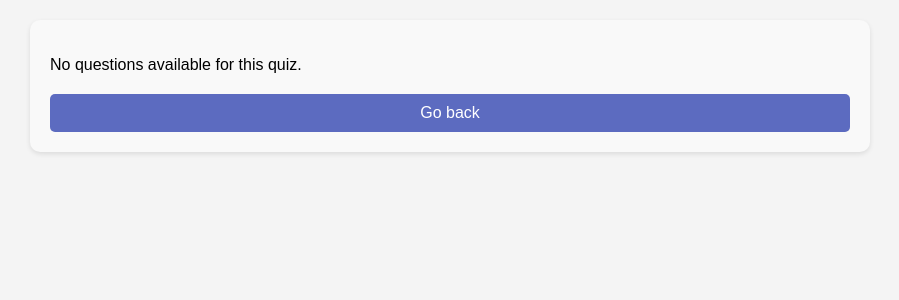
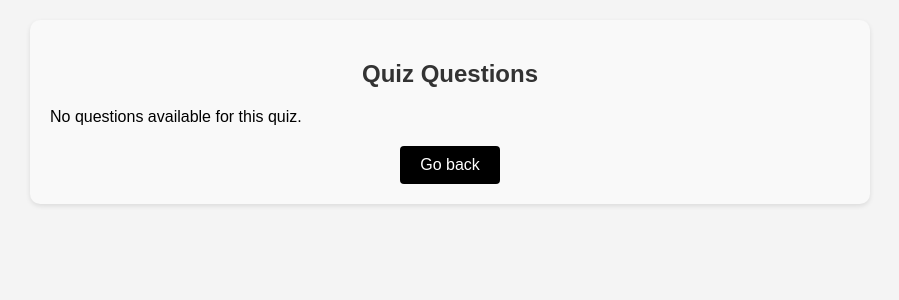
Before and after one commit to 912-Danciu-Diana/RecruitApp, a React (Create React App) app: page /viewquiz in a window 1280 px wide. Shown: the top 300 px of the page, without its empty margins (190-1089 px from the left). Built offline with nearby package versions, Linux system fonts and the light colour scheme.

Commit message:
quiz styles

```diff
--- a/src/contexts/AuthContext.js
+++ b/src/contexts/AuthContext.js
@@ -202,6 +202,9 @@ const AuthContextProvider = ({ children }) => {
       const applicantsForJob = await getApplicantsForJob(jobId);
       setApplicants(applicantsForJob);
       console.log("Get applicants for job successful!");
+      console.log(
+
+      )
     } catch (error) {
       console.error("Getting applicants for job failed:", error);
     }
--- a/src/screens/ViewQuiz.js
+++ b/src/screens/ViewQuiz.js
@@ -13,6 +13,7 @@ const ViewQuiz = () => {
 
     return (
         <div className="viewQuizContainer">
+            <h2 className="header">Quiz Questions</h2>
             {quiz && quiz.quiz_questions && quiz.quiz_questions.length > 0 ? (
                 quiz.quiz_questions.map((quizQuestion, index) => (
                     <div key={quizQuestion.id} className="quizQuestion">
@@ -29,7 +30,9 @@ const ViewQuiz = () => {
             ) : (
                 <p>No questions available for this quiz.</p>
             )}
-            <button className="goBackButton" onClick={() => navigate(-1)}>Go back</button>
+            <div className="buttonContainer">
+                <button className="goBackButton" onClick={() => navigate(-1)}>Go back</button>
+            </div>
         </div>
     );
 }
--- a/src/screens/ViewTakenQuiz.js
+++ b/src/screens/ViewTakenQuiz.js
@@ -1,7 +1,7 @@
 import React, { useContext, useEffect } from "react";
 import { useLocation, useNavigate } from "react-router-dom";
 import { AuthContext } from "../contexts/AuthContext";
-import '../styles/ViewTakenQuiz.css';
+import '../styles/view-taken-quiz.css';
 
 const ViewTakenQuiz = () => {
     const navigate = useNavigate();
@@ -24,7 +24,7 @@ const ViewTakenQuiz = () => {
             <h2 className="header">Quiz Questions</h2>
             {quizDetails.quiz_questions.map((quizQuestion, index) => (
                 <div key={index} className="question">
-                    <p>{quizQuestion.question}</p>
+                    <p>Question {index + 1}: {quizQuestion.question}</p>
                     {quizQuestion.user_answers.map((userAnswer, answerIndex) => (
                         <span key={answerIndex} className="answer">
                             {userAnswer.answer}
--- a/src/styles/view-quiz.css
+++ b/src/styles/view-quiz.css
@@ -6,6 +6,13 @@
     background-color: #f9f9f9;
     border-radius: 10px;
     box-shadow: 0 2px 5px rgba(0,0,0,0.1);
+}
+
+.header {
+    color: #333;
+    font-size: 24px;
+    text-align: center;
+    margin-bottom: 20px;
 }
 
 .quizHeader {
@@ -49,6 +56,12 @@
     border-left-color: #ff5252;
 }
 
+.buttonContainer {
+    display: flex;
+    justify-content: center;
+    margin-top: 20px;
+}
+
 .goBackButton {
     padding: 10px 20px;
     background-color: black;
--- a/src/styles/ViewTakenQuiz.css
+++ b/src/styles/view-taken-quiz.css
@@ -1,4 +1,8 @@
 .container {
+    display: flex;
+    flex-direction: column;
+    align-items: center;
+    font-family: 'Arial', sans-serif;
     font-family: 'Arial', sans-serif;
     max-width: 700px;
     margin: 20px auto;
@@ -16,16 +20,20 @@
 }
 
 .question {
+    text-align: left;
+    width: 100%;
     margin-bottom: 15px;
     font-size: 18px;
     color: #444;
+    padding-bottom: 10px;
+    border-bottom: 2px solid #eee;
 }
 
 .answer {
-    display: block;
-    margin-left: 20px;
-    font-size: 16px;
-    color: #555;
+    display: flex;
+    justify-content: flex-end;
+    gap: 20px;
+    margin-right: 20px;
 }
 
 .correct {
@@ -46,18 +54,16 @@
 }
 
 .goBackButton {
-    display: block;
-    width: 100%;
-    padding: 10px;
-    margin-top: 20px;
-    background-color: #5C6BC0;
+    padding: 10px 20px;
+    background-color: black;
     color: white;
     border: none;
-    border-radius: 5px;
+    border-radius: 4px;
     cursor: pointer;
-    transition: background-color 0.3s;
+    font-size: 16px;
+    box-sizing: border-box;
 }
 
 .goBackButton:hover {
-    background-color: #3f51b5;
-}
+    background-color: rgb(25, 24, 24);
+  }
```
